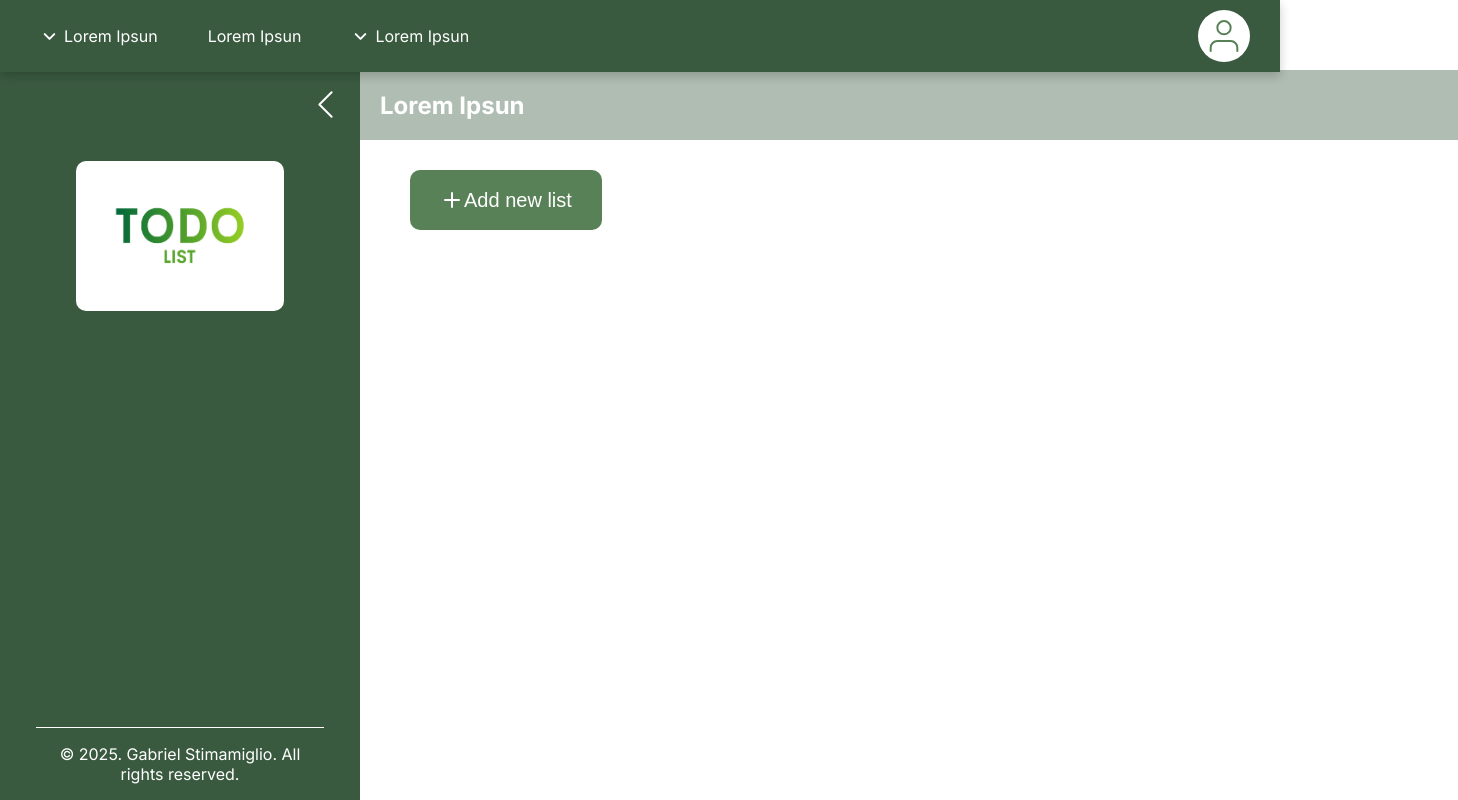
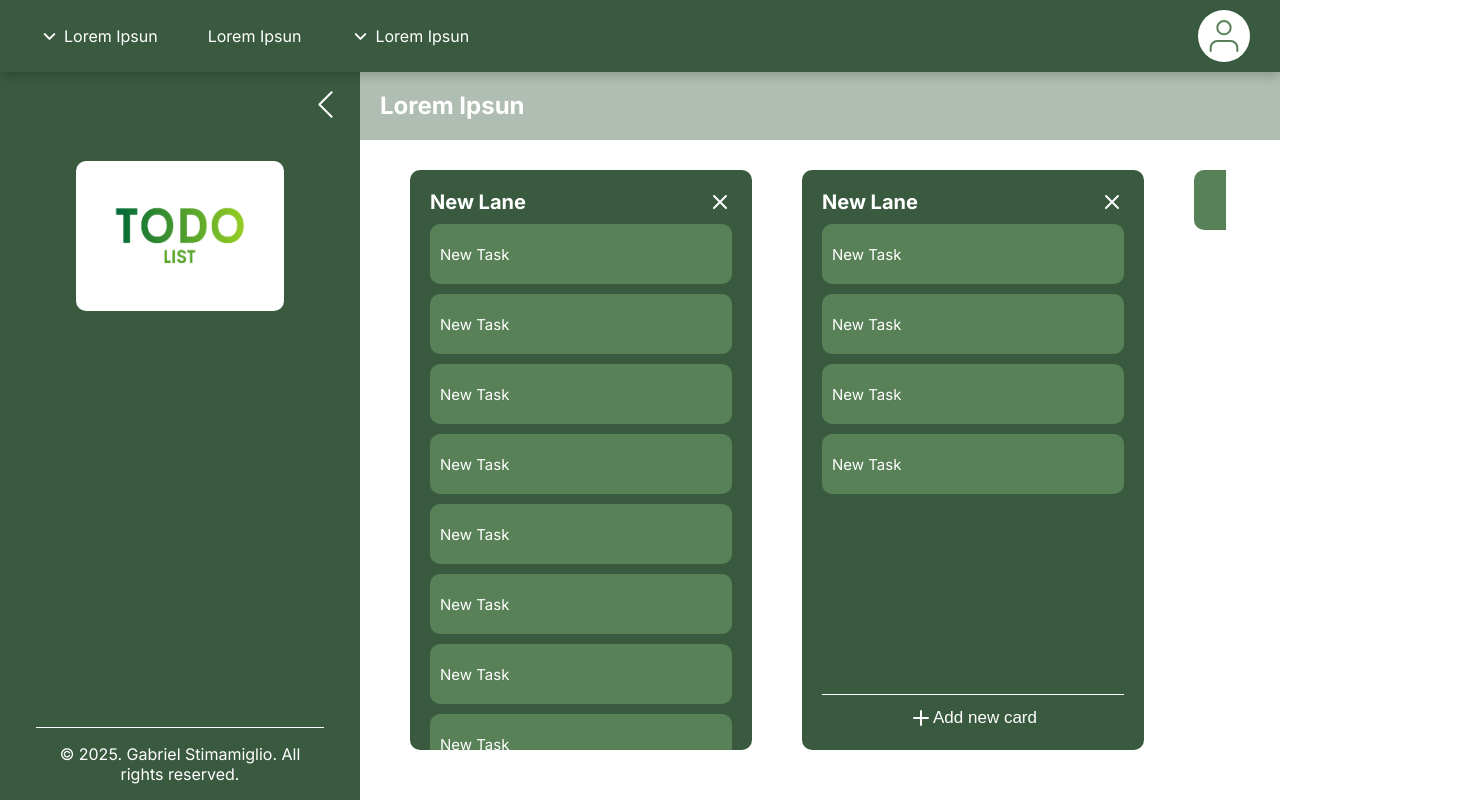
Before and after one commit to GabrielStima/todo-list-v2, a React (Vite) app: page / in a window 1280 px wide. Shown: the top 800 px of the page, 1458 px wide, since content can reach past the window. Built offline with nearby package versions, Linux system fonts and the light colour scheme; data requests are answered from the project's data file.

Commit message:
Implement a certain level of responsiveness

```diff
--- a/src/assets/css/index.css
+++ b/src/assets/css/index.css
@@ -12,7 +12,7 @@ body {
     font-family: var(--font-family);
     margin: 0;
     padding: 0;
-    overflow: hidden;
+    /* overflow: hidden; */
 }
 
 .app {
--- a/src/components/LaneArea/styles.css
+++ b/src/components/LaneArea/styles.css
@@ -1,6 +1,6 @@
 .lane-area {
-    width: 78vw;
-    height: 80vh;
+    width: calc(78vw - 60px);
+    height: calc(80vh - 60px);
     display: flex;
     margin: 30px;
     overflow: auto;
@@ -22,4 +22,20 @@
             background-color: var(--principal-color);
         }
     }
+
+    @media screen and (max-width: 1635px) {
+        width: calc(74vw - 60px);
+    }
+
+    @media screen and (max-width: 1380px) {
+        width: calc(70vw - 60px);
+    }
+
+    @media screen and (max-width: 1200px) {
+        width: calc(62vw - 60px);
+    }
+
+    @media screen and (max-width: 950px) {
+        width: calc(53vw - 60px);
+    }
 }
--- a/src/components/Projectbar/styles.css
+++ b/src/components/Projectbar/styles.css
@@ -1,10 +1,10 @@
 .projectbar{
-    width: 100%;
+    width: calc(100% - 20px);
     height: 70px;
     background-color: rgba(58, 90, 64, .4);
     display: flex;
     align-items: center;
-    padding: 0 20px;
+    padding: 0 0 0 20px;
     color: var(--third-color);
 
     input {
--- a/src/data/db.json
+++ b/src/data/db.json
@@ -20,7 +20,116 @@
       "description": "",
       "column": "b7c7299c-b6c9-4a05-9340-2278a95a27e2",
       "position": 2
+    },
+    {
+      "id": "d5104a3d-3faf-4be2-8b8e-3871f1a27c59",
+      "title": "New Task",
+      "description": "",
+      "column": "768aafcd-87e2-43b1-9ee8-40b7b6708783",
+      "position": 3
+    },
+    {
+      "id": "2798d407-9142-4985-850e-686dc4efaeb0",
+      "title": "New Task",
+      "description": "",
+      "column": "768aafcd-87e2-43b1-9ee8-40b7b6708783",
+      "position": 2
+    },
+    {
+      "id": "d48dcbea-ad5b-45a9-96f5-b681d0d30fb1",
+      "title": "New Task",
+      "description": "",
+      "column": "768aafcd-87e2-43b1-9ee8-40b7b6708783",
+      "position": 1
+    },
+    {
+      "id": "cae8d9e3-4693-47bb-806a-124ac81a2219",
+      "title": "New Task",
+      "description": "",
+      "column": "768aafcd-87e2-43b1-9ee8-40b7b6708783",
+      "position": 0
+    },
+    {
+      "id": "9cf6a288-e1f3-4b85-b4d4-29bc0ad3fefc",
+      "title": "New Task",
+      "description": "",
+      "column": "48571e15-7a7b-436d-9f5d-7dfd95e3bb9a",
+      "position": 4
+    },
+    {
+      "id": "3112d640-c462-49d3-b163-9e6915a0b43a",
+      "title": "New Task",
+      "description": "",
+      "column": "48571e15-7a7b-436d-9f5d-7dfd95e3bb9a",
+      "position": 5
+    },
+    {
+      "id": "13291086-da4b-4e28-accc-63d6ad758207",
+      "title": "New Task",
+      "description": "",
+      "column": "48571e15-7a7b-436d-9f5d-7dfd95e3bb9a",
+      "position": 6
+    },
+    {
+      "id": "7d2d3ab6-3516-443c-a2d9-ba20073095de",
+      "title": "New Task",
+      "description": "",
+      "column": "48571e15-7a7b-436d-9f5d-7dfd95e3bb9a",
+      "position": 7
+    },
+    {
+      "id": "23fc877d-8c82-40cd-88e1-8ff51ff23b48",
+      "title": "New Task",
+      "description": "",
+      "column": "48571e15-7a7b-436d-9f5d-7dfd95e3bb9a",
+      "position": 8
+    },
+    {
+      "id": "262d6770-aafe-46e4-9e46-1da95c0da305",
+      "title": "New Task",
+      "description": "",
+      "column": "48571e15-7a7b-436d-9f5d-7dfd95e3bb9a",
+      "position": 9
+    },
+    {
+      "id": "4e856fc9-9efa-4f71-af5d-164e0fee5ef0",
+      "title": "New Task",
+      "description": "",
+      "column": "48571e15-7a7b-436d-9f5d-7dfd95e3bb9a",
+      "position": 10
+    },
+    {
+      "id": "236324ef-30d1-47f6-b6eb-1ed5c201df12",
+      "title": "New Task",
+      "description": "",
+      "column": "48571e15-7a7b-436d-9f5d-7dfd95e3bb9a",
+      "position": 11
+    },
+    {
+      "id": "600e1745-4f35-458c-8e7a-29788155a80b",
+      "title": "New Task",
+      "description": "",
+      "column": "48571e15-7a7b-436d-9f5d-7dfd95e3bb9a",
+      "position": 8
+    },
+    {
+      "id": "7256abb6-1fbc-4c68-acb0-4c4b0627b2b0",
+      "title": "New Task",
+      "description": "",
+      "column": "48571e15-7a7b-436d-9f5d-7dfd95e3bb9a",
+      "position": 9
     }
   ],
-  "lanes": []
+  "lanes": [
+    {
+      "id": "48571e15-7a7b-436d-9f5d-7dfd95e3bb9a",
+      "title": "New Lane",
+      "position": 0
+    },
+    {
+      "id": "768aafcd-87e2-43b1-9ee8-40b7b6708783",
+      "title": "New Lane",
+      "position": 1
+    }
+  ]
 }
```
